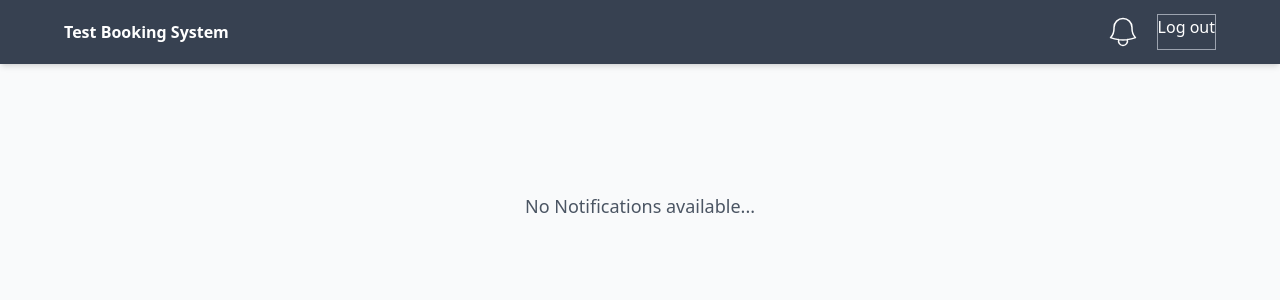
After one commit to Ed1ezac/drivers-test-booking, a Django app: page /users/notifications/ in a window 1280 px wide. The commit adds this page. Shown: the top 300 px of the page. Run offline with Django 3.2, Linux system fonts and the light colour scheme; the visitor is signed in with stand-in values (Sample User, id 1); some libraries are stand-ins or nearby versions.

Commit message:
adds notifications

```diff
--- a/templates/base.html
+++ b/templates/base.html
@@ -18,15 +18,26 @@
             <div>
                 {% if user.is_authenticated %}
                 <div class="flex space-x-4">
-                    <h3>Hi {{ user.username }}!</h3>
-                    <p><a class="my-btn border border-gray-400 hover:bg-gray-600" href="{% url 'logout' %}">Log out</a></p>
+                    <!-- Notification -->
+                    <div class="relative">
+                        <div class="group">
+                            <a href="{% url 'notifications'  %}">
+                                {% if unread_notifications %}
+                                <div class="top-0 -left-1.5 rounded-full border-2 border-white absolute h-5 w-5 text-xs text-center font-semibold bg-pink-500">{{ unread_notifications }}</div>
+                                {% endif %}
+                                <svg class="w-9 h-9" xmlns="http://www.w3.org/2000/svg" fill="none" viewBox="0 0 24 24" stroke-width="1" stroke="currentColor">
+                                    <path stroke-linecap="round" stroke-linejoin="round" d="M14.857 17.082a23.848 23.848 0 005.454-1.31A8.967 8.967 0 0118 9.75v-.7V9A6 6 0 006 9v.75a8.967 8.967 0 01-2.312 6.022c1.733.64 3.56 1.085 5.455 1.31m5.714 0a24.255 24.255 0 01-5.714 0m5.714 0a3 3 0 11-5.714 0" />
+                                </svg>
+                            </a>
+                        </div>
+                    </div>
+                    <a class="my-btn border border-gray-400 hover:bg-gray-600" href="{% url 'logout' %}">Log out</a>
                 </div>
                 {% else %}
                 <div class="flex space-x-4">
                     <p><a class="my-btn border border-gray-400 hover:bg-gray-600" href="{% url 'login' %}">Log in</a></p>
                     <p><a class="my-btn bg-blue-600 hover:bg-blue-800" href="{% url 'register' %}">Register</a></p>
                 </div>
-
                 {% endif %}
             </div>
         </header>
--- /dev/null
+++ b/templates/notifications.html
@@ -0,0 +1,17 @@
+{% extends 'base.html' %}
+
+{% block content %}
+
+    {% if object_list %}
+        <h3 class="text-lg font-semibold text-gray-900 underline mb-8">Notifications</h3>
+        {% for notif in object_list %}
+            <div class="bg-white p-2 max-w-5xl mb-3 rounded-sm">
+                <p class="text-sm text-gray-500">{{ notif.message }}</p>
+                <p class="text-sm text-gray-500">{{ notif.timestamp }}</p>
+            </div>
+        {% endfor %}
+    {% else %}
+        <p class="mt-24 text-lg text-center text-gray-600">No Notifications available...</p>
+    {% endif %}
+
+{% endblock content %}
--- a/users/urls.py
+++ b/users/urls.py
@@ -1,6 +1,7 @@
 from django.urls import path
-from .views import SignUpView
+from .views import SignUpView, NotificationListView
 
 urlpatterns = [
     path('register/', SignUpView.as_view(), name='register'),
+    path('notifications/', NotificationListView.as_view(), name='notifications'),
 ]
--- a/users/views.py
+++ b/users/views.py
@@ -1,7 +1,8 @@
 from django.shortcuts import render
 from django.urls import reverse_lazy
 from django.contrib.auth.models import Group
-from django.views.generic import CreateView
+from django.views.generic import CreateView, ListView
+from django.contrib.auth.mixins import LoginRequiredMixin
 
 from .forms import CustomUserCreationForm
 from .models import Notification
@@ -20,3 +21,12 @@ class SignUpView(CreateView):
         #Progress, Notification
         self.progress = '1'
         return response
+
+class NotificationListView(LoginRequiredMixin, ListView):
+    model = Notification
+    template_name = 'notifications.html'
+
+    def get_queryset(self):
+        notifications = Notification.objects.filter(user=self.request.user).order_by("-timestamp")
+        notifications.update(is_read=True)
+        return notifications
```
Also changed, not shown: administrator/views.py (+4 -3 lines), test_dates/views.py (+17 -1 lines).
